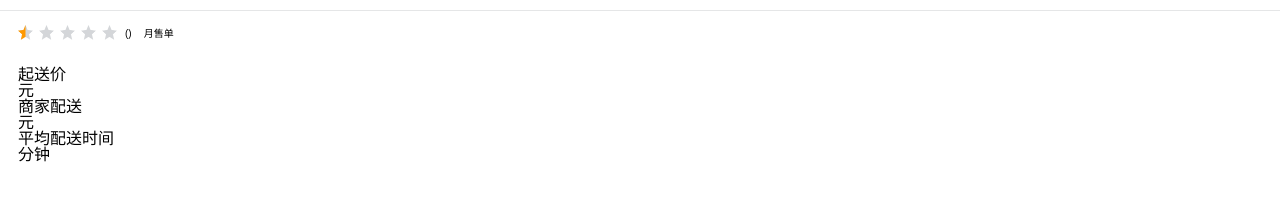
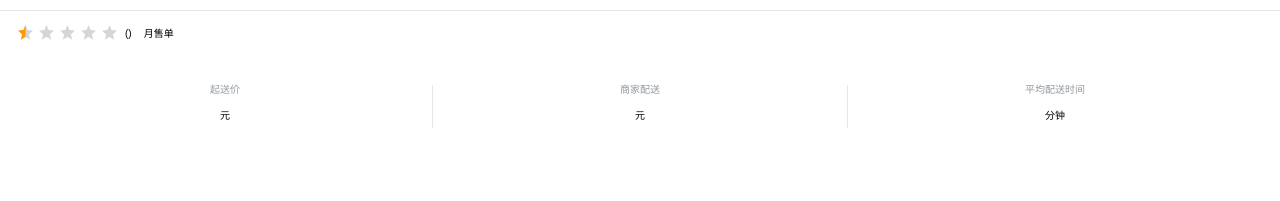
Before and after one commit to gongjinkai/food2.0, a Vue app: page /#/seller in a window 1280 px wide. Shown: the part 175-376 px from the top of the page. Built offline with nearby package versions, Linux system fonts and the light colour scheme; no server answers.

Commit message:
默认的

```diff
--- a/src/components/seller/seller.vue
+++ b/src/components/seller/seller.vue
@@ -74,4 +74,25 @@
           display inline-block
           vertical-align top
           font-size 10px
+      .remark
+        display flex
+        padding-top 18px
+        .block
+          flex 1
+          text-align center
+          border-right 1px solid rgba(7,17,27,0.1)
+          &:last-child
+            border none
+          h2
+            margin-bottom 4px
+            line-height 10px
+            font-size 10px
+            color rgb(147,153,159)
+          .content
+            line-height 24px
+            font-size 10px
+            color rba(7,17,27)
+          .stress
+            font-size 24px
+
 </style>
```
